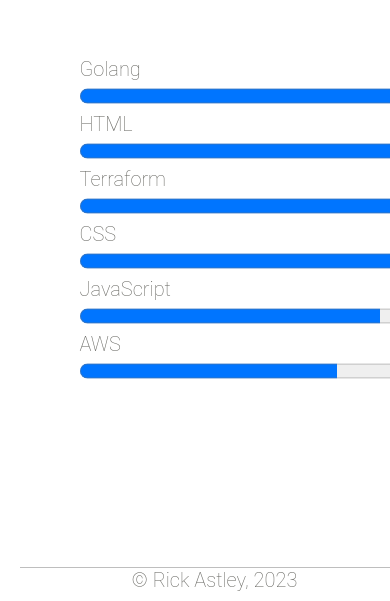
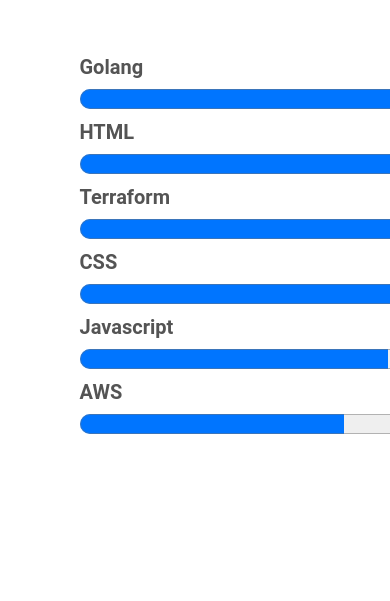
Before and after one commit to Lujaina-Eldelebshany/lujaina-eldelebshany.github.io, a plain HTML site: page skills.html in a window 390 px wide. Shown: the part 950-1551 px from the top of the page. Drawn offline with Linux system fonts and the light colour scheme.

Commit message:
Add files via upload

```diff
--- a/skills.html
+++ b/skills.html
@@ -40,17 +40,17 @@
                 <section id="main-right">
                     <h2>Skills</h2>
 
-                    <label>Golang </label> <br>
+                    <label><b>Golang</b></label> <br>
                     <progress class = "progress-bar" id="file1" value="100" max="100"> 32% </progress> <br>
-                    <label>HTML</label> <br>
+                    <label><b>HTML</b></label> <br>
                     <progress class = "progress-bar" id="file2" value="100" max="100"> 32% </progress> <br>
-                    <label>Terraform </label> <br>
+                    <label><b>Terraform</b> </label> <br>
                     <progress class = "progress-bar" id="file3" value="90" max="100"> 32% </progress> <br>
-                    <label>CSS</label> <br>
+                    <label><b>CSS</b></label> <br>
                     <progress class = "progress-bar" id="file4" value="80" max="100"> 32% </progress> <br>
-                    <label>JavaScript</label> <br>
+                    <label><b>Javascript</b></label> <br>
                     <progress class = "progress-bar" id="file5" value="70" max="100"> 32% </progress> <br>
-                    <label>AWS</label> <br>
+                    <label><b>AWS</b></label> <br>
                     <progress class = "progress-bar" id="file6" value="60" max="100"> 32% </progress> <br>
 
                 </section>
--- a/style.css
+++ b/style.css
@@ -26,7 +26,13 @@ body{
     clear: both;
 }
 
-img {
+mark{
+    color: #949494;
+    background-color: #ffffff;
+    font-weight:bold;
+}
+
+img{
     object-fit: cover;
     width: 230px;
     height: 230px;
@@ -98,7 +104,7 @@ section {
 
 #main-left {
         border-right: 1px solid lightgray;
-        height: 100%;
+        height: 90%;
         text-align: center;
 }
 
@@ -142,10 +148,17 @@ p {
 
 label{
         font-size: 1em;
-        color: rgb(103, 103, 98);
+        color: rgb(84, 84, 84);
         font-weight: 100;
         margin-bottom: 1em;
         font-family: 'Roboto', sans-serif;
+}
+
+.progress-bar{
+    text-align: center;
+    width: 470%;
+    height: 40px;
+
 }
 
 footer {
@@ -245,9 +258,9 @@ li{
         padding: 10px;
     }
     #main-left {
-        border-bottom: 1px solid lightgray;
+        border-bottom: 0.5% solid lightgray;
         border-right: none;
-        right: 50px;
+        right: 20%;
         width: 80%;
         text-align: center;
 
@@ -280,7 +293,7 @@ li{
     #main-right > .progress-bar{
         text-align: center;
         width: 470%;
-        height: 30px;
+        height: 40px;
         display: inline-block;
         align-self: auto;
     }
```
Also changed, not shown: education.html (+1 -1 lines).
